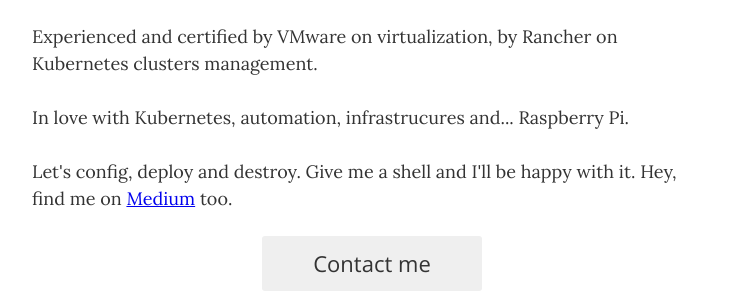
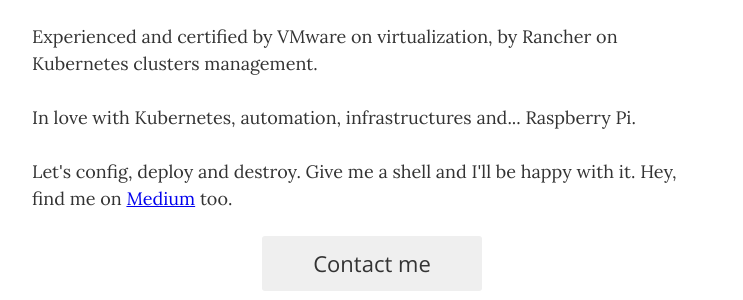
Before and after one commit to jglovier/resume-template, a Jekyll site: the page built from index.html, in a window 1280 px wide and 900 px high, scrolled down 351 px. Shown: the part 154-454 px from the top of the window, without its empty margins (268-1011 px from the left). Built offline with Jekyll 4.4.1, drawn with Linux system fonts in a browser that asks for light colours; a script that is not in the unit is left out; some of the changed text lies outside the part shown.

Commit message:
Updated infos

```diff
--- a/_config.yml
+++ b/_config.yml
@@ -20,7 +20,7 @@
 
 Experienced and certified by VMware on virtualization, by Rancher on Kubernetes clusters management.<br><br>
 
-In love with Kubernetes, automation, infrastrucures and... Raspberry Pi.<br><br>
+In love with Kubernetes, automation, infrastructures and... Raspberry Pi.<br><br>
 
 Let's config, deploy and destroy. Give me a shell and I'll be happy with it.
 Hey, find me on <a href='https://medium.com/@tupone.mattia'>Medium</a> too.<br>
--- a/_data/interests.yml
+++ b/_data/interests.yml
@@ -1,2 +1,3 @@
 # Interests
 - description: Music, art, reading, drawing.
+- description: Travel and explore places.
```
